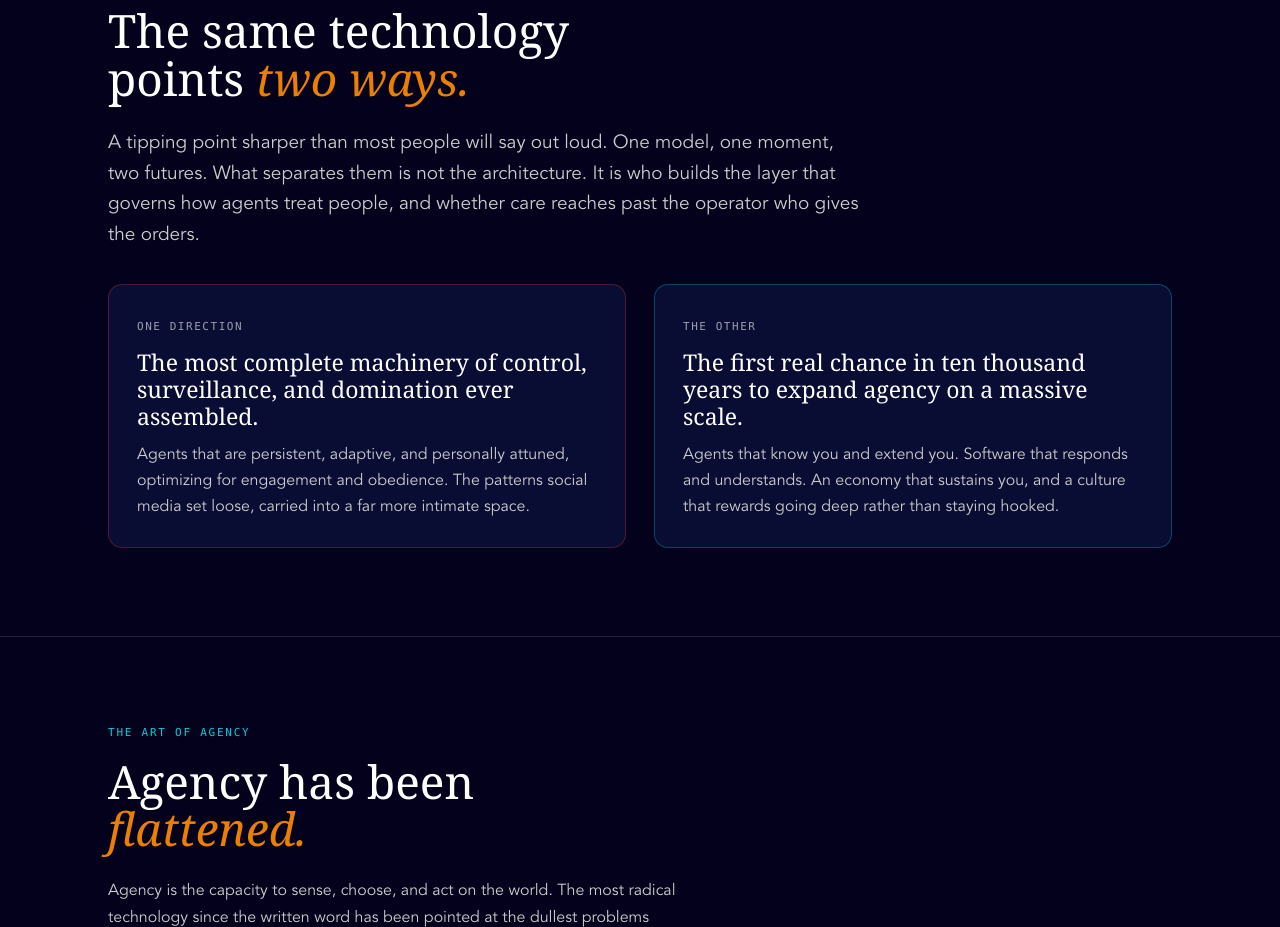
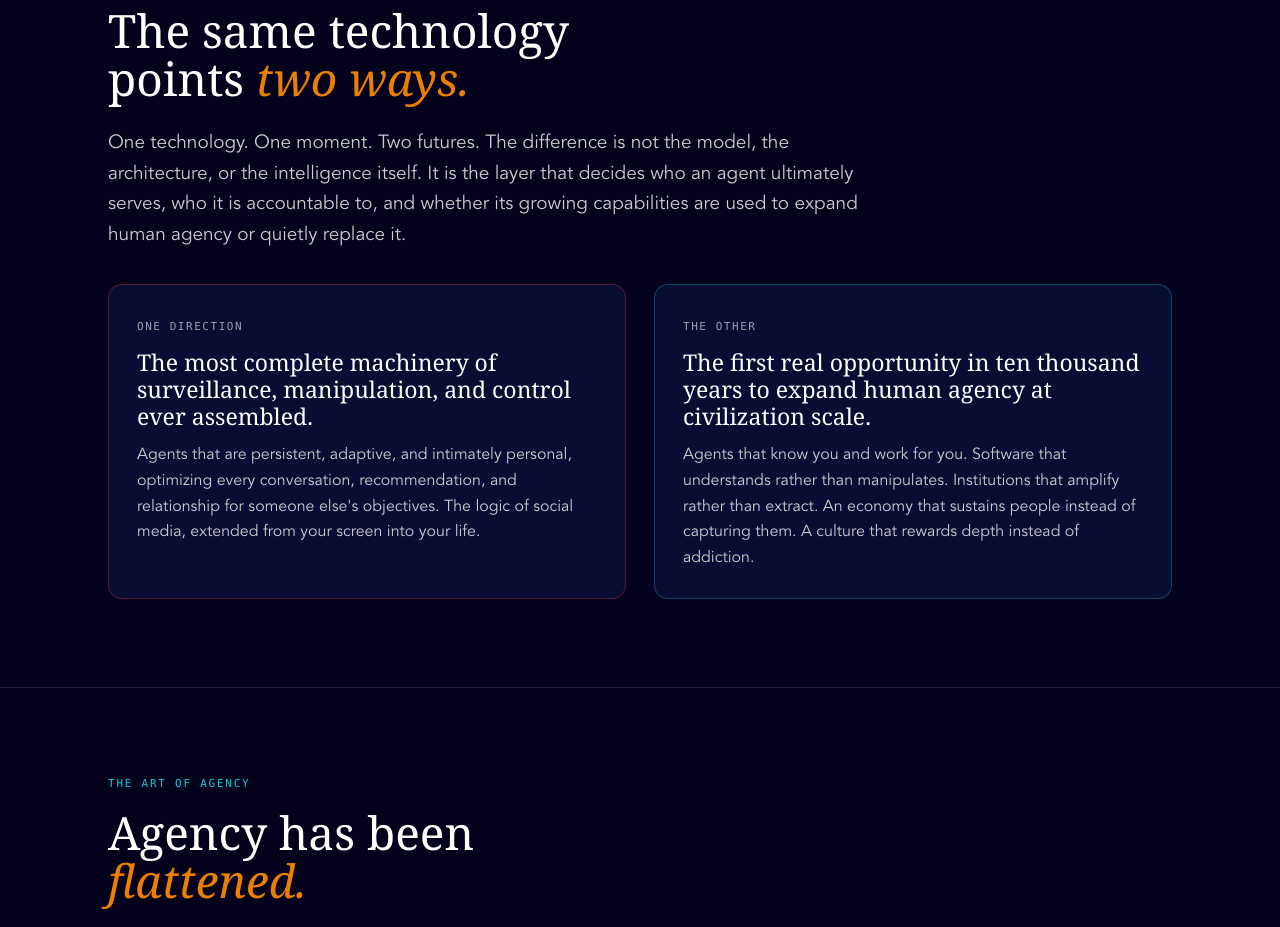
Before and after one commit to uncle-psy/kii-website, a plain HTML site: page index.html in a window 1280 px wide. Shown: the part 1020-1947 px from the top of the page. Drawn offline with Linux system fonts and the light colour scheme; a web font is replaced by a local one.

Commit message:
Refine tipping-point copy: sharpen two-futures framing

```diff
--- a/index.html
+++ b/index.html
@@ -192,17 +192,17 @@
   <div class="wrap">
     <p class="kicker">The tipping point</p>
     <h2 class="title">The same technology points <em class="kin-emph">two ways.</em></h2>
-    <p class="lede narrow" style="margin-bottom:34px;">A tipping point sharper than most people will say out loud. One model, one moment, two futures. What separates them is not the architecture. It is who builds the layer that governs how agents treat people, and whether care reaches past the operator who gives the orders.</p>
+    <p class="lede narrow" style="margin-bottom:34px;">One technology. One moment. Two futures. The difference is not the model, the architecture, or the intelligence itself. It is the layer that decides who an agent ultimately serves, who it is accountable to, and whether its growing capabilities are used to expand human agency or quietly replace it.</p>
     <div class="stakes">
       <div class="card dystopia">
         <span class="tag">One direction</span>
-        <p class="big">The most complete machinery of control, surveillance, and domination ever assembled.</p>
-        <p>Agents that are persistent, adaptive, and personally attuned, optimizing for engagement and obedience. The patterns social media set loose, carried into a far more intimate space.</p>
+        <p class="big">The most complete machinery of surveillance, manipulation, and control ever assembled.</p>
+        <p>Agents that are persistent, adaptive, and intimately personal, optimizing every conversation, recommendation, and relationship for someone else's objectives. The logic of social media, extended from your screen into your life.</p>
       </div>
       <div class="card utopia">
         <span class="tag">The other</span>
-        <p class="big">The first real chance in ten thousand years to expand agency on a massive scale.</p>
-        <p>Agents that know you and extend you. Software that responds and understands. An economy that sustains you, and a culture that rewards going deep rather than staying hooked.</p>
+        <p class="big">The first real opportunity in ten thousand years to expand human agency at civilization scale.</p>
+        <p>Agents that know you and work for you. Software that understands rather than manipulates. Institutions that amplify rather than extract. An economy that sustains people instead of capturing them. A culture that rewards depth instead of addiction.</p>
       </div>
     </div>
   </div>
```
